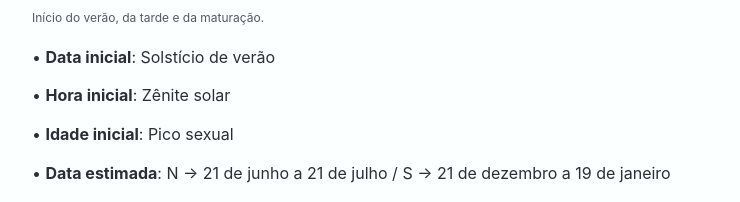
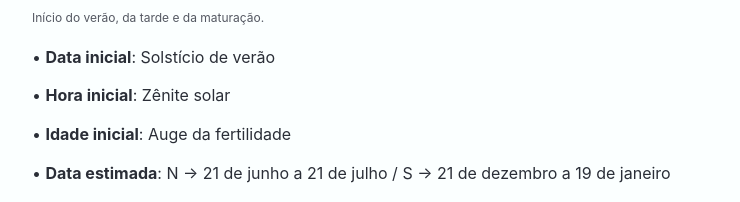
Before and after one commit to robson-niemeyer/robson-niemeyer.github.io, a website: page solar-calendar/index.html in a window 1280 px wide. Shown: the part 1726-1928 px from the top of the page, without its empty margins (24-764 px from the left). Drawn offline with Linux system fonts and the light colour scheme; a web font is replaced by a local one.

Commit message:
Feat: fertility cicle

```diff
--- a/solar-calendar/index.html
+++ b/solar-calendar/index.html
@@ -99,7 +99,7 @@ de capa" />
         <ul>
         <li><strong>Data inicial</strong>: Solstício de verão</li>
         <li><strong>Hora inicial</strong>: Zênite solar</li>
-        <li><strong>Idade inicial</strong>: Pico sexual</li>
+        <li><strong>Idade inicial</strong>: Auge da fertilidade</li>
         <li><strong>Data estimada</strong>: N → 21 de junho a 21 de
         julho / S → 21 de dezembro a 19 de janeiro</li>
         <li><strong>Hora estimada</strong>: 12:00 às 13:59</li>
```
